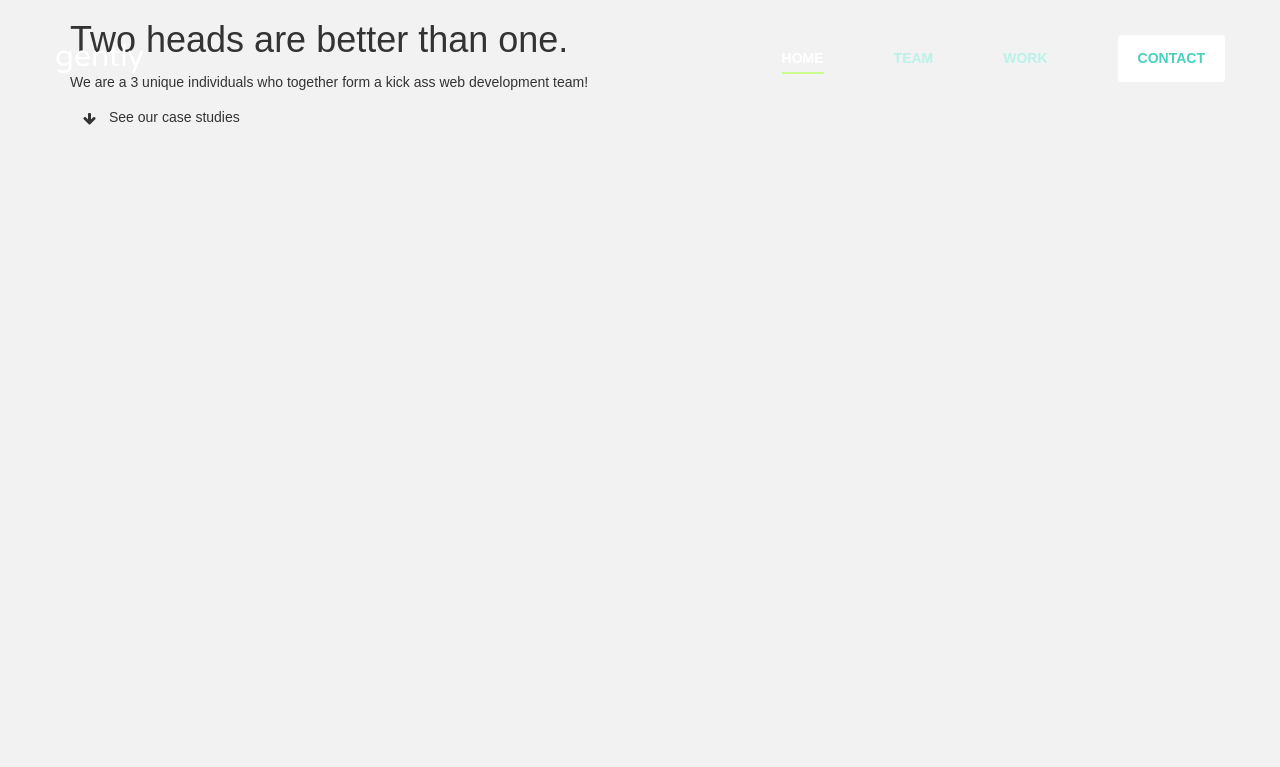
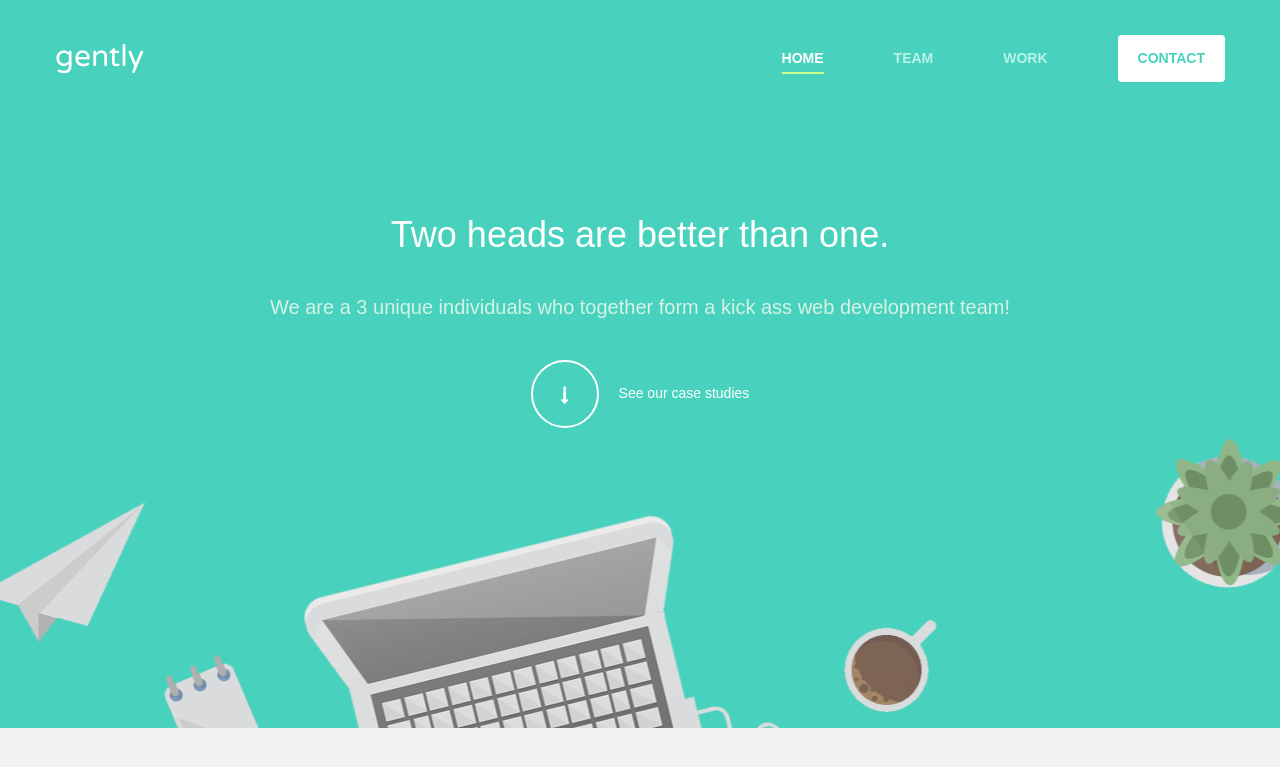
Before and after one commit to andyhqtran/legacy--2015--gently-wp, a PHP site: page / in a window 1280 px wide. Shown: the top 767 px of the page. Run offline with PHP 8.4, Linux system fonts and the light colour scheme.

Commit message:
Added in hero section.

```diff
--- a/assets/css/style.css
+++ b/assets/css/style.css
@@ -147,6 +147,54 @@
     display: block;
   }
 }
+.hero {
+  background: #48d2bd url('../img/1.1.png') bottom center no-repeat;
+  padding: 215px 0 300px;
+  color: #ffffff;
+}
+.hero h1 {
+  margin: 0 0 40px;
+  font-size: 36px;
+}
+.hero p {
+  margin: 0 0 40px;
+  color: #d6f2e4;
+  font-size: 20px;
+}
+.hero .btn-group a {
+  color: #ffffff;
+  text-decoration: none;
+}
+.hero .btn-group a.btn-hero {
+  display: inline-block;
+  outline: none;
+  background: none;
+  width: 68px;
+  height: 68px;
+  padding: 0;
+  border: 2px solid #ffffff;
+  -webkit-border-radius: 100% !important;
+  -moz-border-radius: 100% !important;
+  border-radius: 100% !important;
+  -webkit-box-shadow: none;
+  -moz-box-shadow: none;
+  box-shadow: none;
+  margin: 0 16px 0 0;
+  font-size: 18px;
+  line-height: 68px;
+  float: none;
+  -webkit-animation: float 3s ease;
+  -moz-animation: float 3s ease;
+  -ms-animation: float 3s ease;
+  -o-animation: float 3s ease;
+  animation: float 3s ease;
+}
+.hero .btn-group a.btn-hero:before {
+  content: '';
+  font-family: 'FontAwesome';
+  -webkit-font-smoothing: antialiased;
+  -moz-osx-font-smoothing: grayscale;
+}
 body {
   background: #f2f2f2;
   font-family: 'Proxima Nova', sans-serif;
--- a/assets/less/hero.less
+++ b/assets/less/hero.less
@@ -1,8 +1,41 @@
 .hero {
-	h1 {}
-	p {}
+	background: @accent url('../img/1.1.png') bottom center no-repeat;
+	padding: 215px 0 300px;
+	color: @white;
+	h1 {
+		margin: 0 0 40px;
+		font-size: 36px;
+	}
+	p {
+		margin: 0 0 40px;
+		color: #d6f2e4;
+		font-size: 20px;
+	}
 	.btn-group {
-		.btn-hero {}
-		span {}
+		a {
+			color: @white;
+			text-decoration: none;
+			&.btn-hero {
+				display: inline-block;
+				outline: none;
+				background: none;
+				width: 68px;
+				height: 68px;
+				padding: 0;
+				border: 2px solid @white;
+				.border-radius(100%) !important;
+				.box-shadow-none;
+				margin: 0 16px 0 0;
+				font-size: 18px;
+				line-height: 68px;
+				float: none;
+				.animation(float; infinite; 3s; ease;);
+				&:before {
+					content: '';
+					font-family: 'FontAwesome';
+					.font-smoothing;
+				}
+			}
+		}
 	}
 }
--- a/assets/less/mixins.less
+++ b/assets/less/mixins.less
@@ -37,7 +37,7 @@
   transition: @arguments;
 }
 
-.animation( @animation_name; @duration: 1s; @timing_function: ease ) {
+.animation( @animation_name; @iteration; @duration: 1s; @timing_function: ease ) {
   -webkit-animation: @animation_name @duration @timing_function;
   -moz-animation: @animation_name @duration @timing_function;
   -ms-animation: @animation_name @duration @timing_function;
--- a/index.html
+++ b/index.html
@@ -71,14 +71,12 @@
     <section class='hero'>
       <div class='container'>
         <div class='row'>
-          <div class='col-md-12'>
+          <div class='col-md-12 text-center'>
             <h1>Two heads are better than one.</h1>
             <p>We are a 3 unique individuals who together form a kick ass web development team!</p>
             <div class='btn-group'>
-              <div class='btn btn-hero'>
-                <i class='fa fa-arrow-down'></i>
-              </div>
-              <span>See our case studies</span>
+              <a class='btn btn-hero' href='#'></a>
+              <a>See our case studies</a>
             </div>
           </div>
         </div>
```
Also changed, not shown: assets/img/1.1.png (added), 1 other file.
